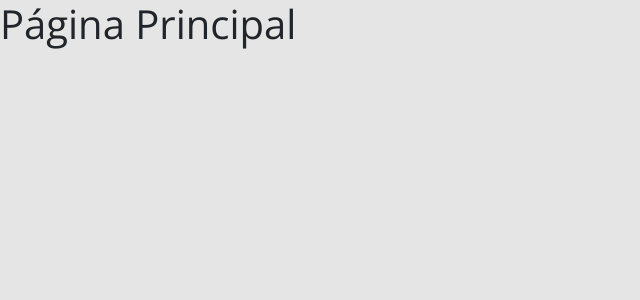
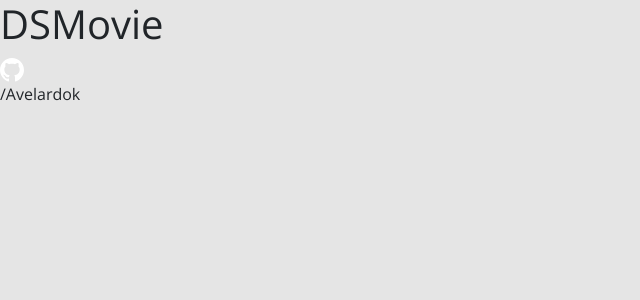
Before and after one commit to Avelardok/dsmovie, a React (Create React App) app in the folder frontend/: page / in a window 1280 px wide. Shown: the top 300 px of the page, without its empty margins (0-640 px from the left). Built offline with nearby package versions, Linux system fonts and the light colour scheme.

Commit message:
Atualização dos arquivos.

```diff
--- a/frontend/src/App.tsx
+++ b/frontend/src/App.tsx
@@ -1,6 +1,8 @@
+import Navbar from "./components/Navbar";
+
 function App() {
   return (
-    <h1>Página Principal</h1>
+    <Navbar/>
   );
 }
 
--- /dev/null
+++ b/frontend/src/components/Navbar/index.tsx
@@ -0,0 +1,22 @@
+import{ReactComponent as GitHubIcon} from 'assets/img/github.svg';
+
+
+function Navbar(){
+    return(
+        <header>
+        <nav>
+          <div>
+            <h1>DSMovie</h1>
+            <a href="https://github.com/Avelardok">
+            <div>
+              <GitHubIcon/>
+              <p>/Avelardok</p>
+            </div>
+            </a>
+          </div>
+        </nav>
+      </header>
+    )
+}
+
+export default Navbar;
--- a/frontend/tsconfig.json
+++ b/frontend/tsconfig.json
@@ -1,5 +1,6 @@
 {
   "compilerOptions": {
+    "baseUrl": "./src",
     "target": "es5",
     "lib": [
       "dom",
```
Also changed, not shown: frontend/src/assets/img/github.svg (added).
